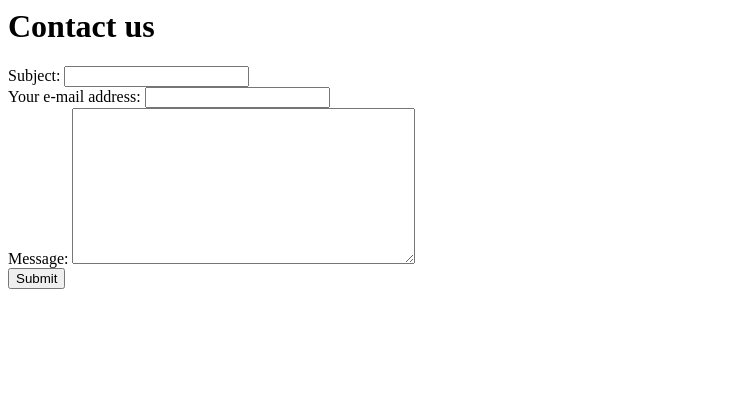
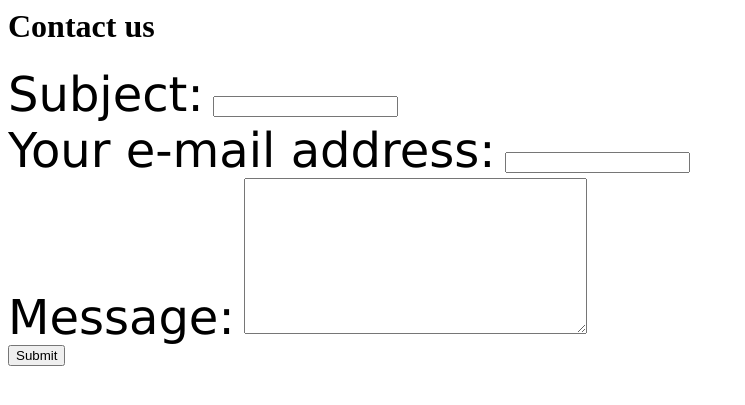
Before and after one commit to rohitvernekar/Python_Web_Develop, a Django app: template mysite/templates/contact_form.html in a window 1280 px wide. Shown: the top 405 px of the page, without its empty margins (0-745 px from the left). Run offline with Django 3.2, Linux system fonts and the light colour scheme; the template is opened without the code that fills it: values that come from a table or form of the project are taken from there, others are empty; parts of the project's set-up code (start-up, migrations or seed data) failed here and were passed over.

Commit message:
Added CSS code

```diff
--- a/mysite/templates/contact_form.html
+++ b/mysite/templates/contact_form.html
@@ -1,6 +1,17 @@
 <html>
 <head>
     <title>Contact us</title>
+    <style type="text/css">
+           label {
+                    color:black;
+                    font-family:verdana;
+                    font-size:300%
+                 }
+           div {
+                color:red;
+                font-family:courier;
+               }
+    </style>
 </head>
 <body>
     <h1>Contact us</h1>
```
